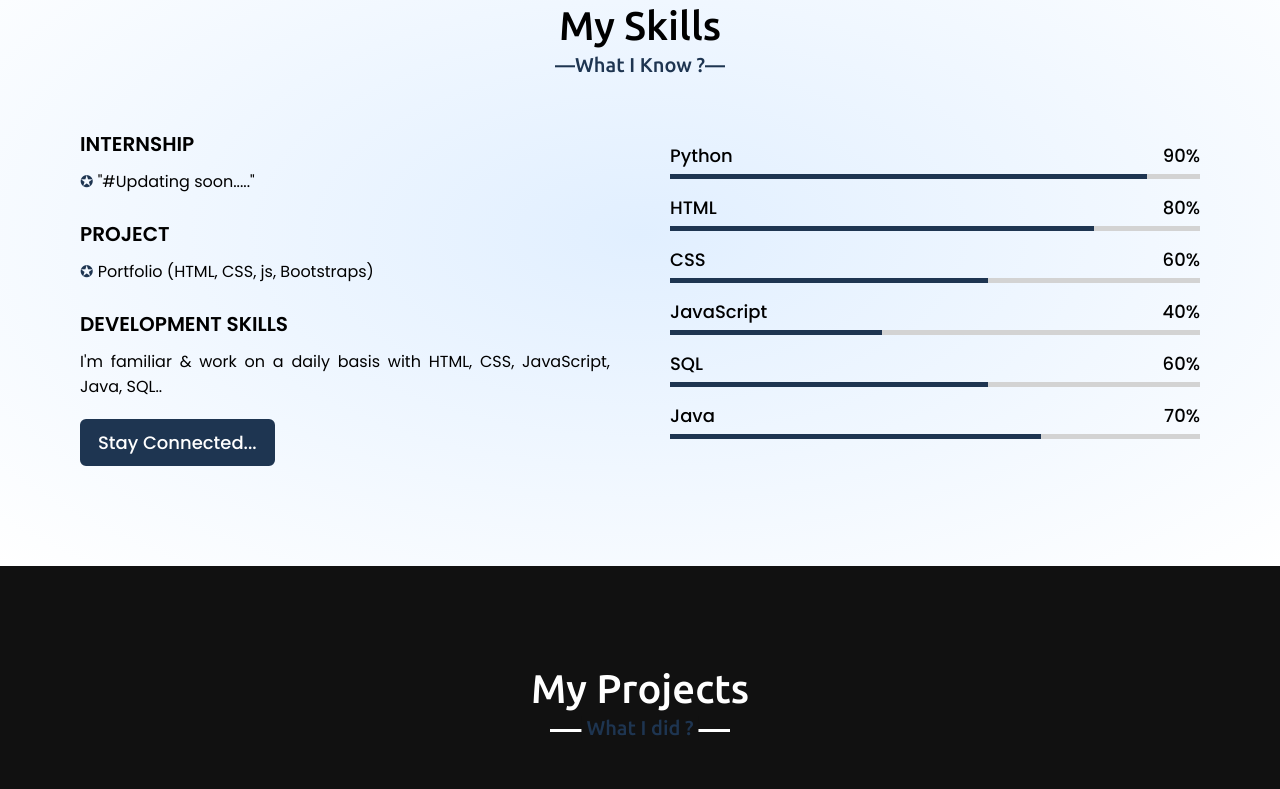
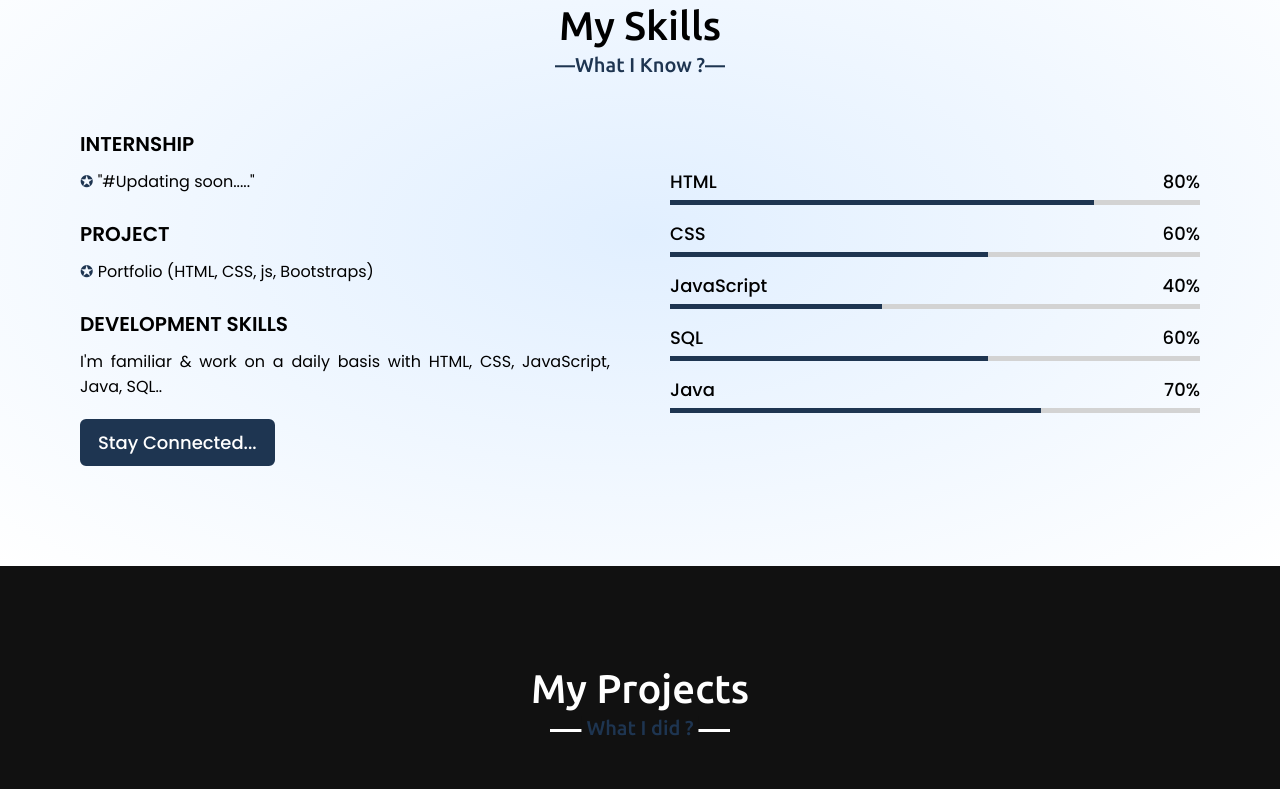
Before and after one commit to akashkhandal/the.akashh, a plain HTML site: page index.html in a window 1280 px wide. Shown: the part 2668-3457 px from the top of the page. Drawn offline with nearby package versions, Linux system fonts and the light colour scheme.

Commit message:
Update index.html

```diff
--- a/index.html
+++ b/index.html
@@ -181,13 +181,13 @@
           <a href="#" target="blank">Stay Connected...</a>
         </div>
         <div class="column right">
-          <div class="bars">
+<!--           <div class="bars">
             <div class="info">
               <span>Python</span>
               <span>90%</span>
             </div>
             <div class="line python"></div>
-          </div>
+          </div> -->
           <div class="bars">
             <div class="info">
               <span>HTML</span>
```
